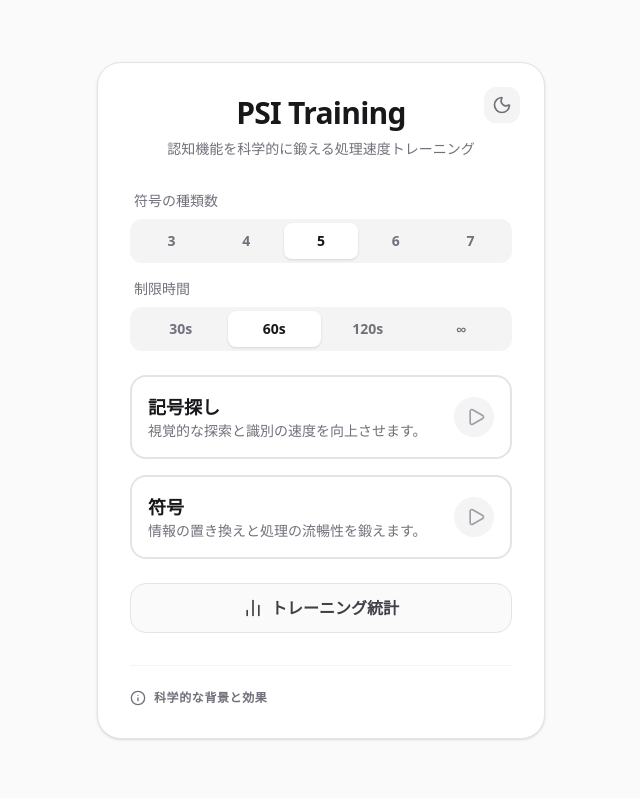
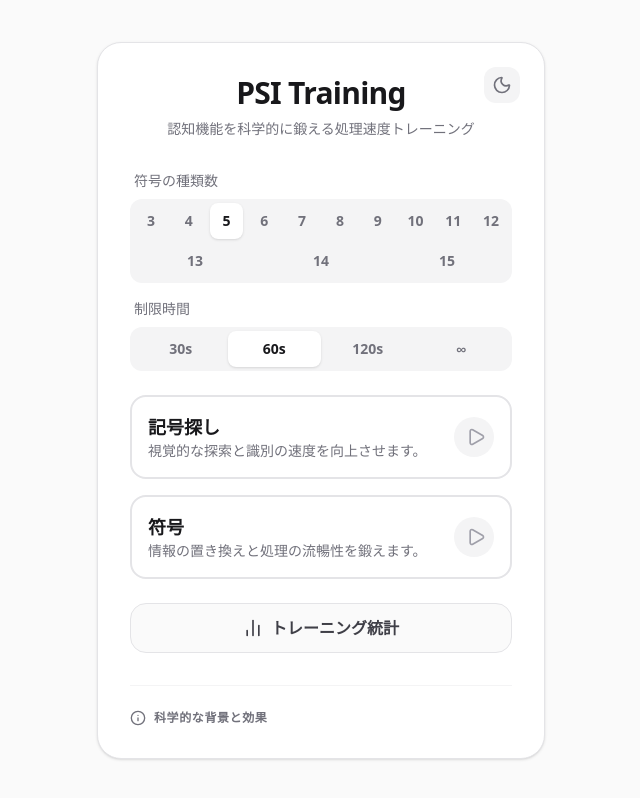
Before and after one commit to souta-lab/psi-training, a React (Vite) app: page / in a window 1280 px wide. Shown: the whole page, without its empty margins (319-959 px from the left). Built offline with nearby package versions, Linux system fonts and the light colour scheme.

Commit message:
feat: Expand symbol count picker to full range (3-15)

```diff
--- a/src/App.tsx
+++ b/src/App.tsx
@@ -294,12 +294,12 @@ function HomeScreen({ onStart, timeLimit, setTimeLimit, symbolCount, setSymbolCo
 
       <div className="mb-4 text-left">
         <p className="text-sm text-zinc-500 dark:text-zinc-400 mb-2 font-medium px-1">符号の種類数</p>
-        <div className="flex bg-zinc-100 dark:bg-zinc-800 p-1 rounded-xl">
-          {[3, 4, 5, 6, 7].map(n => (
+        <div className="flex flex-wrap gap-1 bg-zinc-100 dark:bg-zinc-800 p-1 rounded-xl">
+          {Array.from({ length: ALL_SYMBOLS.length - 2 }, (_, i) => i + 3).map(n => (
             <button
               key={n}
               onClick={() => setSymbolCount(n)}
-              className={`flex-1 py-2 text-sm font-bold rounded-lg transition-all ${symbolCount === n ? 'bg-white dark:bg-zinc-700 text-zinc-900 dark:text-white shadow-sm' : 'text-zinc-500 dark:text-zinc-400 hover:text-zinc-700 dark:hover:text-zinc-300'}`}
+              className={`flex-1 min-w-[2rem] py-2 text-sm font-bold rounded-lg transition-all ${symbolCount === n ? 'bg-white dark:bg-zinc-700 text-zinc-900 dark:text-white shadow-sm' : 'text-zinc-500 dark:text-zinc-400 hover:text-zinc-700 dark:hover:text-zinc-300'}`}
             >
               {n}
             </button>
```
